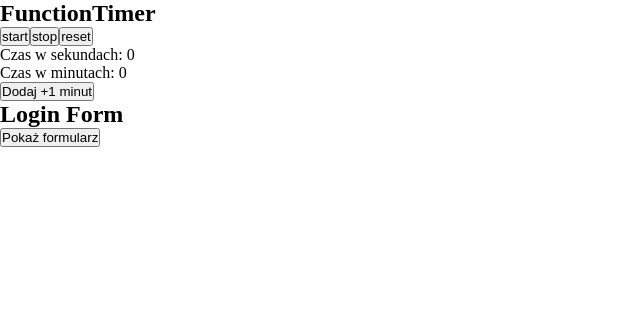
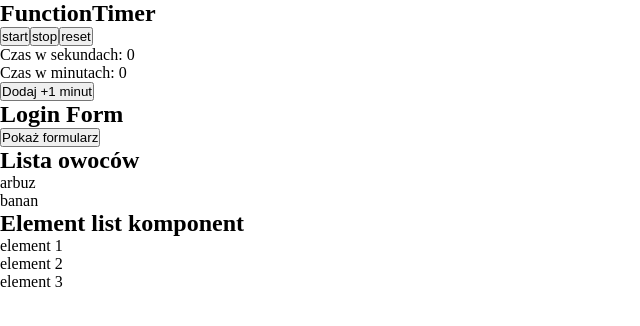
Before and after one commit to szu-szy/react-pol32, a React (Create React App) app: page / in a window 1280 px wide. Shown: the top 326 px of the page, without its empty margins (0-640 px from the left). Built offline with nearby package versions, Linux system fonts and the light colour scheme.

Commit message:
created ElementList

```diff
--- /dev/null
+++ b/src/06.04.2024/ElementList/index.tsx
@@ -0,0 +1,26 @@
+import { useState } from "react";
+
+// określanie typu propsów
+type Props = {
+  initTab: string[];
+};
+
+// odczytujemy przekazane propsy do ElementList
+export const ElementList = ({ initTab }: Props) => {
+  // tworzymy stan komponentu
+  const [tab, setTab] = useState(initTab);
+
+  // render komponentu przy uzyciu stanu listy oraz metody map
+  return (
+    <div>
+      <h2>Element list komponent</h2>
+      {tab.length > 0 && (
+        <ul>
+          {tab.map((item, index) => (
+            <li key={index}>{item}</li>
+          ))}
+        </ul>
+      )}
+    </div>
+  );
+};
--- /dev/null
+++ b/src/06.04.2024/Fruits/index.tsx
@@ -0,0 +1,16 @@
+import { useState } from "react";
+
+export const Fruits = () => {
+  const [fruits, setFruits] = useState(["arbuz", "banan"]);
+
+  return (
+    <div>
+      <h2>Lista owoców</h2>
+      <ul>
+        {fruits.map((fruit, index) => (
+          <li key={index}>{fruit}</li>
+        ))}
+      </ul>
+    </div>
+  );
+};
--- a/src/App.tsx
+++ b/src/App.tsx
@@ -10,6 +10,8 @@ import { FunctionCounter } from "./06.04.2024/FunctionCounter";
 import { Paragraph } from "./06.04.2024/Paragraph";
 import { FunctionTimer } from "./06.04.2024/FunctionTimer";
 import { LoginForm } from "./06.04.2024/LoginForm";
+import { ElementList } from "./06.04.2024/ElementList";
+import { Fruits } from "./06.04.2024/Fruits";
 
 const getItem = (text: string) => {};
 
@@ -81,6 +83,8 @@ class App extends Component<{}, AppState> {
         {this.state.isLoginFormVisible && (
           <LoginForm initLogin="typical login" initPass="<PASSWORD>" />
         )}
+        <Fruits />
+        <ElementList initTab={["element 1", "element 2", "element 3"]} />
       </div>
     );
   }
```
